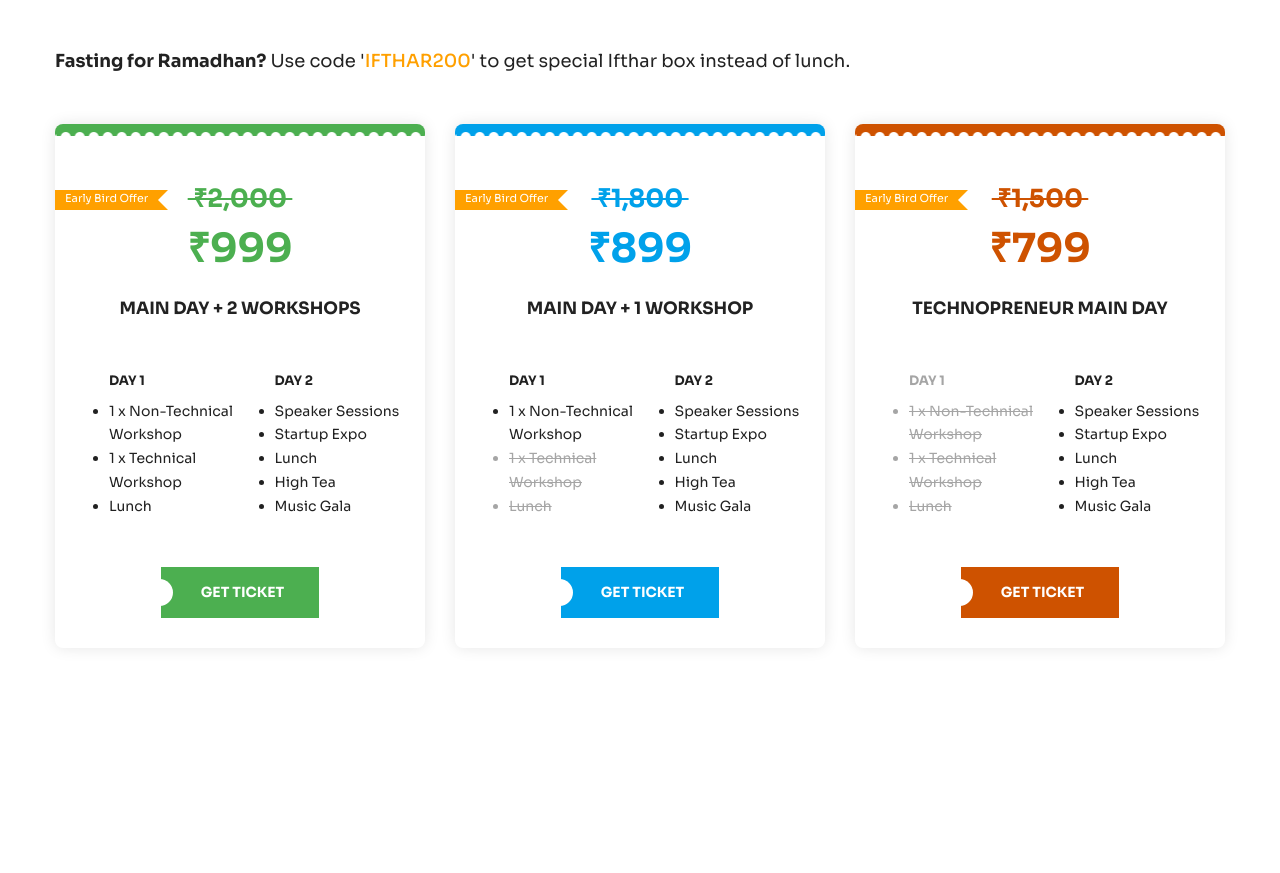
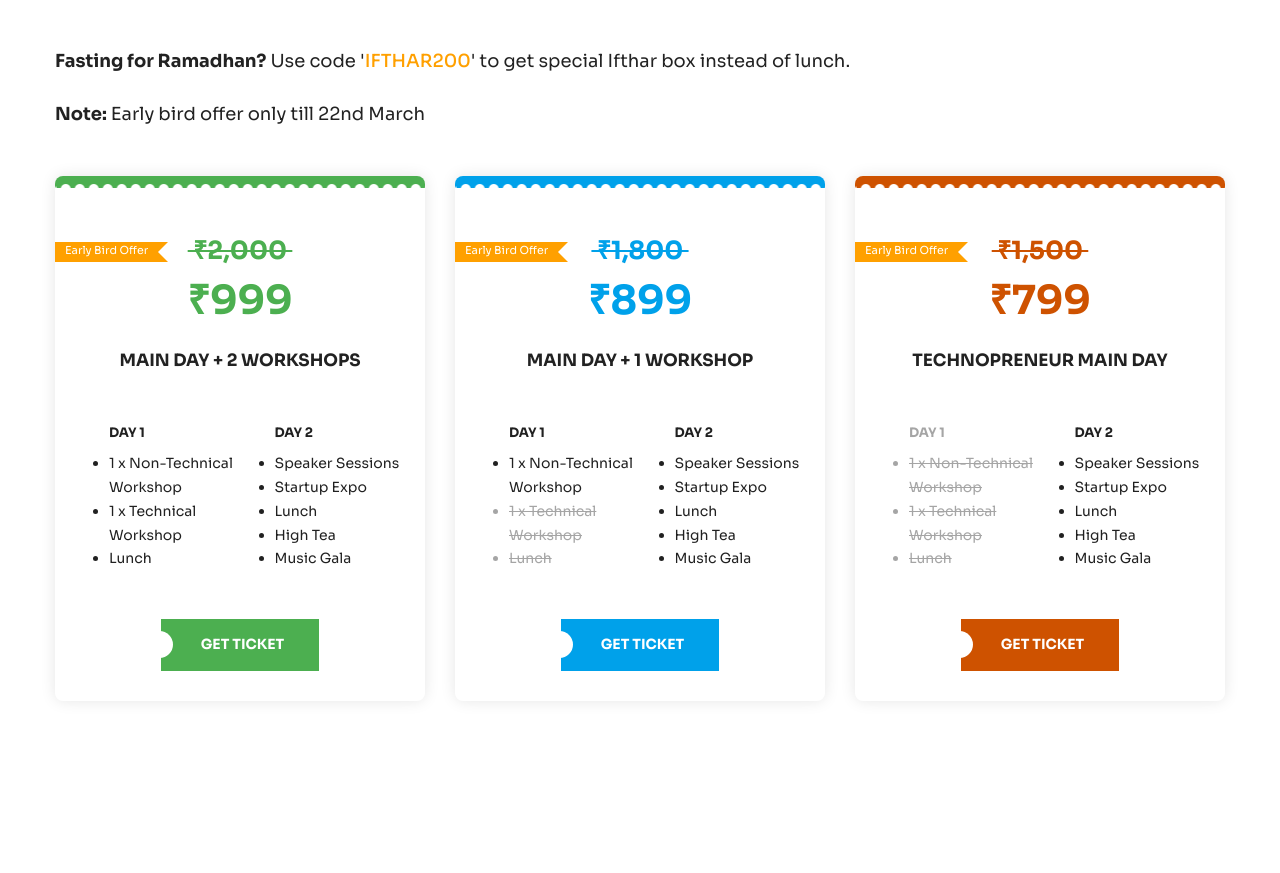
Before and after one commit to IEDCMEC/technopreneur-2023, a plain HTML site: page index.html in a window 1280 px wide. Shown: the part 10709-11582 px from the top of the page. Drawn offline with nearby package versions, Linux system fonts and the light colour scheme; files whose address does not match are found by name.

Commit message:
add note for early bird offer

```diff
--- a/index.html
+++ b/index.html
@@ -2180,6 +2180,8 @@
 				<h6 style="color:#222;"><span style="font-weight: 700;">Fasting for Ramadhan?</span> Use code '<span
 						style="color:#ffa000;font-weight:500;">IFTHAR200</span>' to get special Ifthar box instead of lunch.</h6>
 				<br>
+				<h6 style="color:#222;"><span style="font-weight: 700;">Note: </span>Early bird offer only till 22nd March</h6>
+				<br>
 				<br>
 			</div>
 
```
